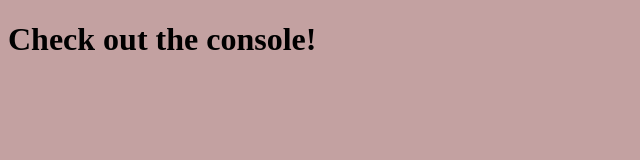
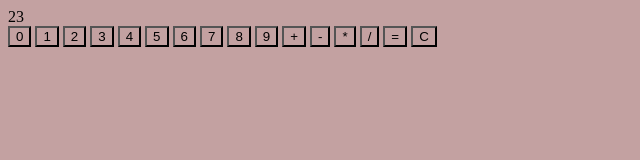
Before and after one commit to gortanian/odin-calculator, a plain HTML site: page index.html in a window 1280 px wide. Shown: the whole page, without its empty margins (0-640 px from the left). Drawn offline with Linux system fonts and the light colour scheme.

Commit message:
Create basic html buttons and display

```diff
--- a/index.html
+++ b/index.html
@@ -9,6 +9,25 @@
     <script src="script.js" defer></script>
 </head>
 <body>
-    <h1>Check out the console!</h1>
+    <div class="display">23</div>
+    <div class="buttons">
+        <button>0</button>
+        <button>1</button>
+        <button>2</button>
+        <button>3</button>
+        <button>4</button>
+        <button>5</button>
+        <button>6</button>
+        <button>7</button>
+        <button>8</button>
+        <button>9</button>
+        <button>+</button>
+        <button>-</button>
+        <button>*</button>
+        <button>/</button>
+        <button>=</button>
+        <button>C</button>
+    </div>
+
 </body>
 </html>
```
